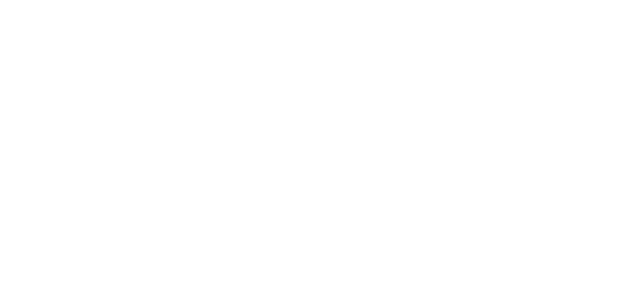
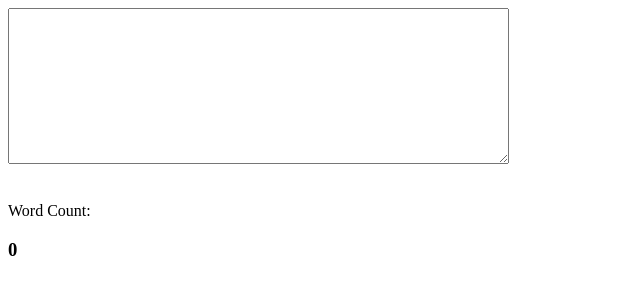
Before and after one commit to acciojob/mini-scrabble-dinneshkumar9, a website: page main.html in a window 1280 px wide. Shown: the whole page, without its empty margins (0-640 px from the left). Drawn offline with Linux system fonts and the light colour scheme.

Commit message:
created a submission

```diff
--- a/main.html
+++ b/main.html
@@ -8,6 +8,14 @@
 
 <body>
 	<!-- the entire body must be written by student -->
+
+    <textarea id="evaluatedText" oninput="countWord()" rows="10" cols="60">
+    </textarea>
+    <br><br>
+
+    <p> Word Count:
+        <span id="show"><h3 id="letterCount">0</h3></span>
+    </p>
     <script type="text/javascript" src="./script.js">
 </script>
 
--- a/script.js
+++ b/script.js
@@ -1 +1,26 @@
-//your code here
+function countWord() {
+
+    // Get the input text value
+    var words = document
+        .getElementById("evaluatedText").value;
+
+    // Initialize the word counter
+    var count = 0;
+
+    // Split the words on each
+    // space character
+    var split = words.split(' ');
+
+    // Loop through the words and
+    // increase the counter when
+    // each split word is not empty
+    for (var i = 0; i < split.length; i++) {
+        if (split[i] != "") {
+            count += 1;
+        }
+    }
+
+    // Display it as output
+    document.getElementById("letterCount")
+        .innerHTML = count;
+}
```
